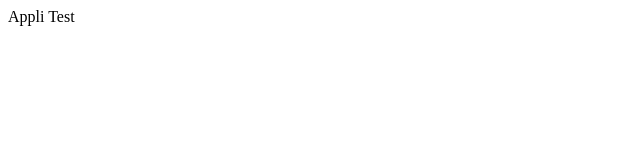
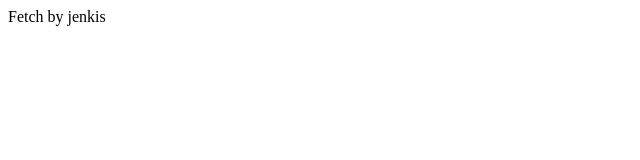
Before and after one commit to JokerAphro17/k8sjenkins, a website: page index.html in a window 1280 px wide. Shown: the full height of the page, 0-640 px from the left. Drawn offline with Linux system fonts and the light colour scheme.

Commit message:
Update index.html

```diff
--- a/index.html
+++ b/index.html
@@ -6,6 +6,6 @@
     <title>Site Test okkk</title>
 </head>
 <body>
-    Appli Test
+    Fetch by jenkis
 </body>
 </html>
```
